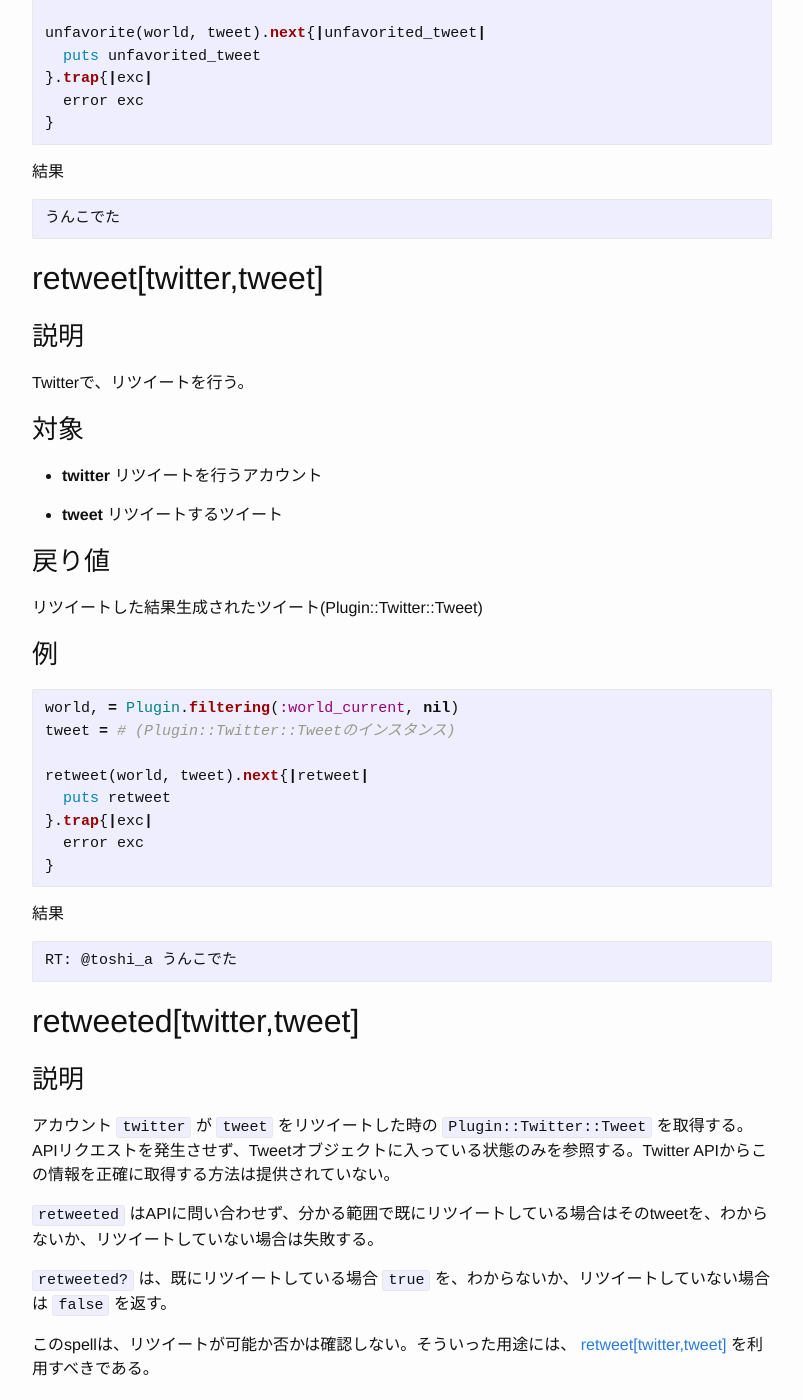
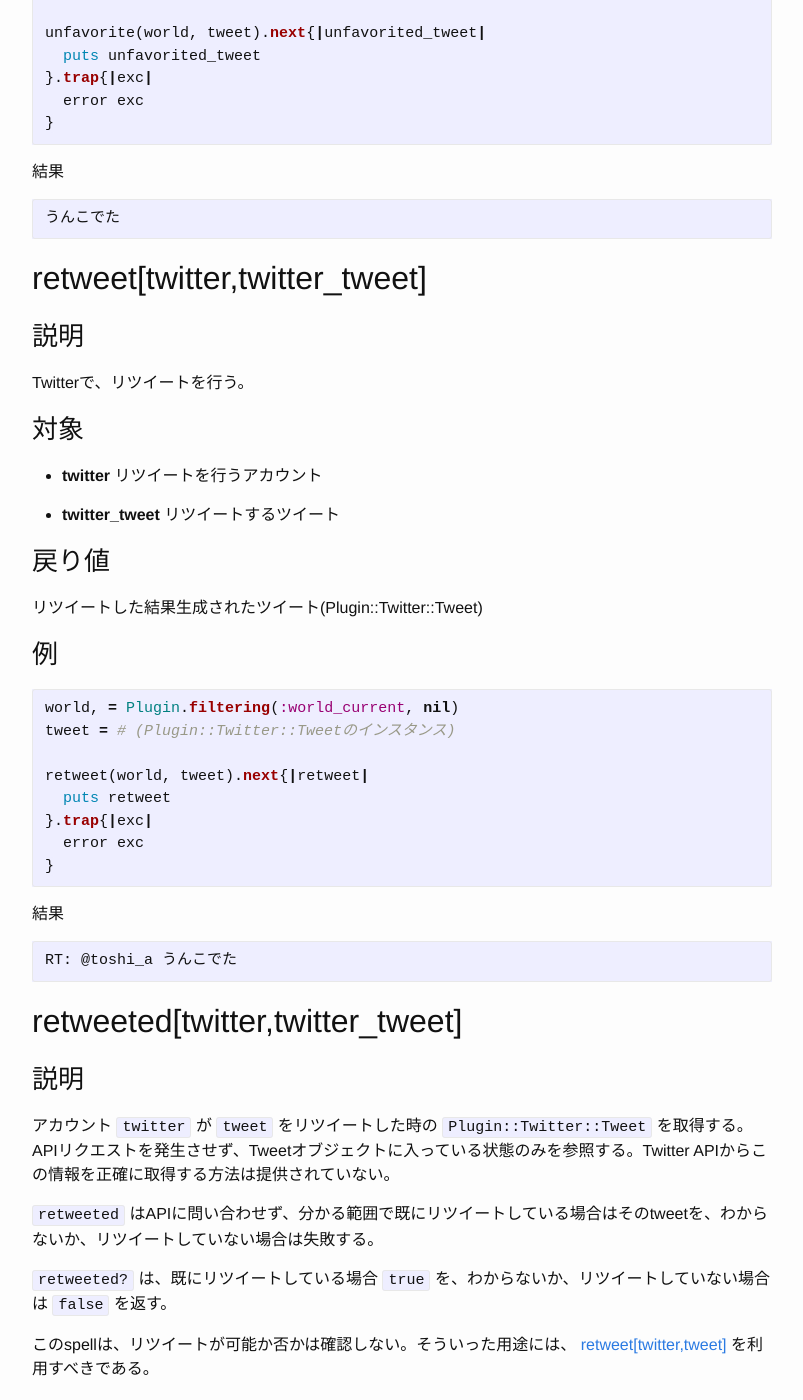
Before and after one commit to toshia/writing-mikutter-plugin, a Jekyll site: the page built from _posts/2017-11-28-spell.markdown, in a window 1280 px wide and 1400 px high, scrolled down 7059 px. Shown: the whole window, without its empty margins (238-1041 px from the left). Built offline with Jekyll 4.4.1, drawn with Linux system fonts in a browser that asks for light colours.

Commit message:
spellリファレンスのModelスラッグが間違っていた

````diff
--- a/_posts/2017-11-28-spell.markdown
+++ b/_posts/2017-11-28-spell.markdown
@@ -343,7 +343,7 @@ unfavorite(world, tweet).next{|unfavorited_tweet|
 ```
 うんこでた
 ```
-## <a id="retweet-twitter-tweet"></a>retweet[twitter,tweet]
+## <a id="retweet-twitter-twitter_tweet"></a>retweet[twitter,twitter_tweet]
 
 ### 説明
 
@@ -354,7 +354,7 @@ Twitterで、リツイートを行う。
 
 - **twitter** リツイートを行うアカウント
 
-- **tweet** リツイートするツイート
+- **twitter_tweet** リツイートするツイート
 
 
 
@@ -379,7 +379,7 @@ retweet(world, tweet).next{|retweet|
 ```
 RT: @toshi_a うんこでた
 ```
-## <a id="retweeted-twitter-tweet"></a>retweeted[twitter,tweet]
+## <a id="retweeted-twitter-twitter_tweet"></a>retweeted[twitter,twitter_tweet]
 
 ### 説明
 
@@ -396,7 +396,7 @@ RT: @toshi_a うんこでた
 
 - **twitter** リツイートを行ったか確認するアカウント
 
-- **tweet** リツイートされているか確認するツイート
+- **twitter_tweet** リツイートされているか確認するツイート
 
 
 
--- a/_posts/spell.yml
+++ b/_posts/spell.yml
@@ -224,7 +224,7 @@
   target:
     - name: twitter
       description: リツイートを行うアカウント
-    - name: tweet
+    - name: twitter_tweet
       description: リツイートするツイート
   returns:
     リツイートした結果生成されたツイート(Plugin::Twitter::Tweet)
@@ -252,7 +252,7 @@
   target:
     - name: twitter
       description: リツイートを行ったか確認するアカウント
-    - name: tweet
+    - name: twitter_tweet
       description: リツイートされているか確認するツイート
   returns:
     リツイートした結果生成されたツイート(Plugin::Twitter::Tweet)
````
